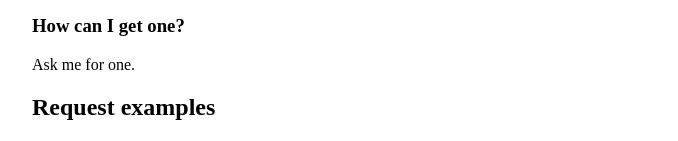
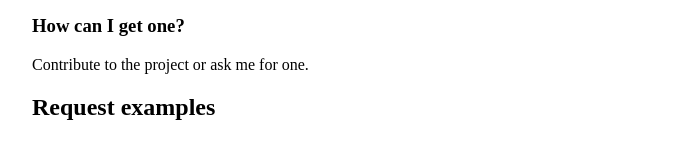
Before and after one commit to JurisMajors/hostmystuff, a website: page public/index.html in a window 1280 px wide. Shown: the part 558-699 px from the top of the page, without its empty margins (280-958 px from the left). Drawn offline with Linux system fonts and the light colour scheme.

Commit message:
Mention that contributions is a way to get api key

```diff
--- a/public/index.html
+++ b/public/index.html
@@ -22,7 +22,7 @@
 <p> To use this service you must have an api-key</p>
 
 <h3> How can I get one? </h3>
-<p> Ask me for one. </p>
+<p> Contribute to the project or ask me for one. </p>
 
 <h2> Request examples </h2>
 <p> Uploading:
```
